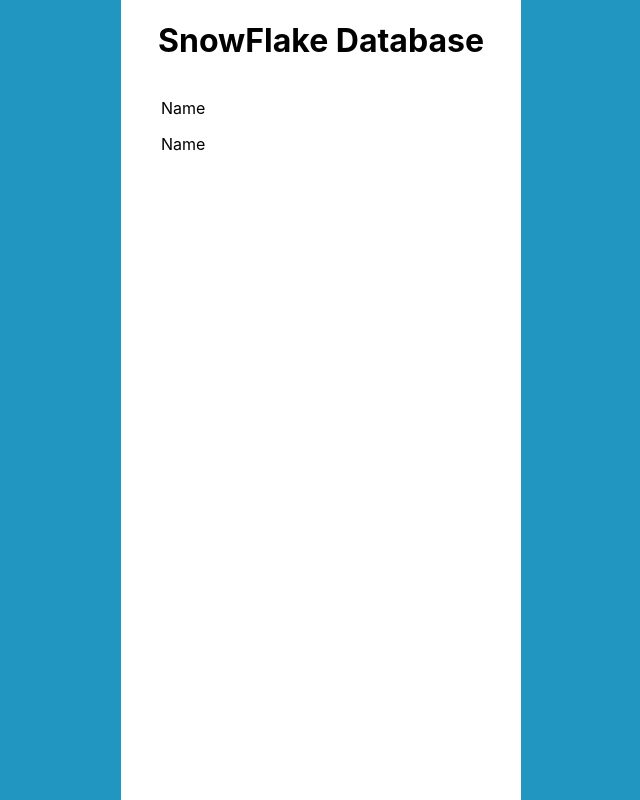
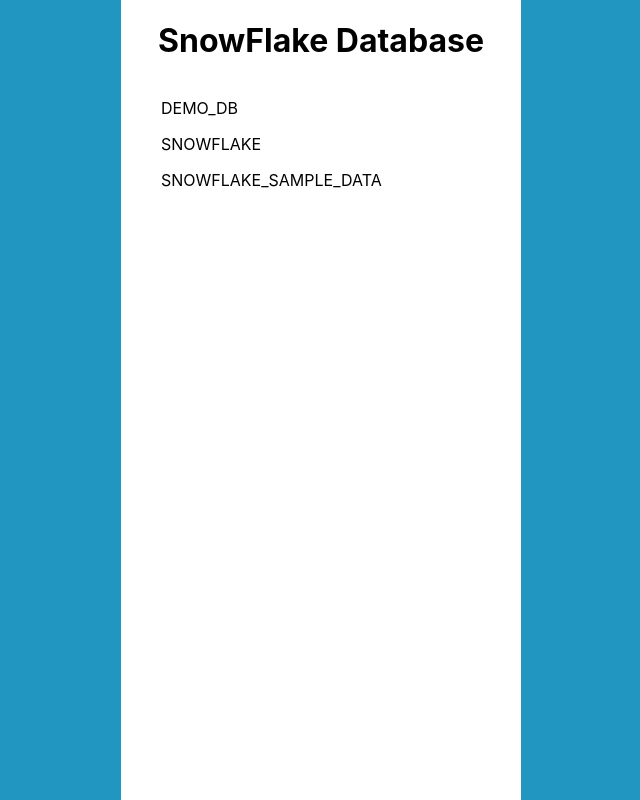
Before and after one commit to anusontarangkul/snowflake-db, a React (Create React App) app: page / in a window 1280 px wide. Shown: the whole page, without its empty margins (319-959 px from the left). Built offline with nearby package versions, Linux system fonts and the light colour scheme.

Commit message:
hold state of open db

```diff
--- a/src/components/Name/Name.jsx
+++ b/src/components/Name/Name.jsx
@@ -1,10 +1,20 @@
 import React from 'react';
 import styles from './Name.module.css';
+import { DatabaseState } from '../../context/DatabaseContext';
 
-const Name = () => {
+const Name = ({ db }) => {
+  const { openDB, setOpenDB } = DatabaseState();
+  const handleClick = (e) => {
+    const clickedDB = e.target.textContent;
+    if (openDB.includes(clickedDB)) {
+      return setOpenDB(openDB.filter((db) => db !== clickedDB));
+    }
+
+    setOpenDB((openDB) => [...openDB, clickedDB]);
+  };
   return (
     <div>
-      <p>Name</p>
+      <p onClick={handleClick}>{db}</p>
     </div>
   );
 };
--- a/src/components/NameContainer/NameContainer.jsx
+++ b/src/components/NameContainer/NameContainer.jsx
@@ -1,12 +1,18 @@
 import React from 'react';
 import styles from './NameContainer.module.css';
 import Name from '../Name/Name';
+import { DatabaseState } from '../../context/DatabaseContext';
 
 const NameContainer = () => {
+  const { data } = DatabaseState();
+
+  const uniqueDB = [...new Set(data.map((table) => table.db_name))];
+
   return (
     <div className={styles.nameContainer}>
-      <Name />
-      <Name />
+      {uniqueDB.map((db, i) => {
+        return <Name db={db} key={i} />;
+      })}
     </div>
   );
 };
--- a/src/context/DatabaseContext.js
+++ b/src/context/DatabaseContext.js
@@ -3,6 +3,8 @@
 const Database = createContext()
 
 const DatabaseContext = ({ children }) => {
+
+    const [openDB, setOpenDB] = useState([])
 
     const data = [
         { name: 'TABLE_1', db_name: 'DEMO_DB', schema_name: 'PUBLIC', },
@@ -13,8 +15,10 @@
         { name: 'CATALOG_PAGE', db_name: 'SNOWFLAKE_SAMPLE_DATA', schema_name: 'TPCDS_SF100TCL', }
     ]
 
+    // const [data, setData] = useState(data1)
+
     return (
-        <Database.Provider value={data}>
+        <Database.Provider value={{ data, openDB, setOpenDB }}>
             {children}
         </Database.Provider>
     )
```
